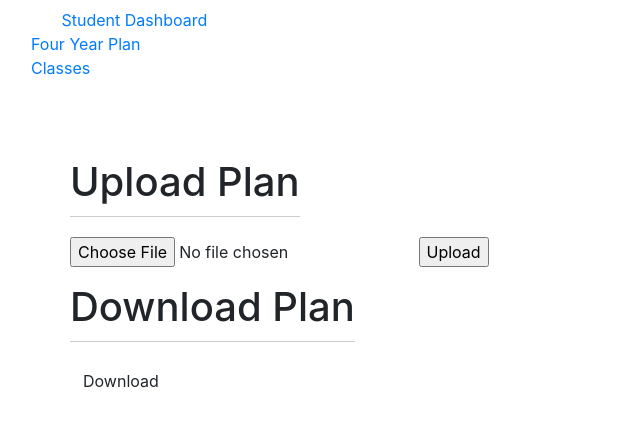
After one commit to GatorEducator/advisagator, a Flask app: page /students/4yrplan/ in a window 1280 px wide. The commit adds this page. Shown: the top 427 px of the page, without its empty margins (0-640 px from the left). Run offline with Flask 2, Linux system fonts and the light colour scheme; some libraries are stand-ins or nearby versions.

Commit message:
Four year plan page and template download added

```diff
--- a/application/students.py
+++ b/application/students.py
@@ -1,6 +1,10 @@
 """ Student endpoints """
 import flask
+import os
 
+from flask import Response
+from flask import send_file
+from flask import send_from_directory
 from flask import current_app as app
 from . import db_connect as db
 
@@ -97,3 +101,29 @@ def student_quiz_page(class_id, quiz_id):
 
     flask.flash(f"You receieved {result[0]} on this quiz.")
     return flask.render_template("/students/quiz_page.html", quiz_name=quiz_name)
+
+@app.route("/students/4yrplan/")
+def student_4yrplan():
+    """ 4 year plan page """
+    return flask.render_template(
+        "/students/4yrplan.html"
+    )
+
+#
+# @app.route('/download')
+# def download():
+#     file = open('4yrplan/4yrplan_template.csv','r')
+#     returnfile = file.read().encode('latin-1')
+#     file.close()
+#     return Response(returnfile,
+#         mimetype="text/csv",
+#         headers={"Content-disposition":
+#                  "attachment; filename=4yrplan_template.csv"})
+
+
+@app.route('/return-files/')
+def return_files_tut():
+	try:
+		return send_file('4yrplan/4yrplan_template.csv', attachment_filename='4yrplan_template.csv')
+	except Exception as e:
+		return str(e)
--- /dev/null
+++ b/application/templates/students/4yrplan.html
@@ -0,0 +1,44 @@
+{% extends "/students/base_template.html" %}
+	{% block title %}Student Dashboard Home{% endblock %}
+	{% block body %}
+		<style>
+			ul {
+				list-style-type: none;
+				margin: 0;
+			}
+		</style>
+		<div class="container">
+			<div class="row">
+				<div class="span12">
+					<h1>Upload Plan</h1>
+				</div>
+			</div>
+			<div class="row">
+				<div class="span4">
+					<form action = "/students/4yrplan/"
+	 				      method = "POST"
+				              enctype = "multipart/form-data">
+
+				 		<input type = "file" name = "file" />
+				 		<input type = "submit" value="Upload"/>
+					</form>
+				</div>
+			</div>
+		</div>
+		<p> </p>
+		<div class="container">
+			<div class="row">
+				<div class="span12">
+					<h1>Download Plan</h1>
+				</div>
+			</div>
+			<div class="row">
+				<div class="span4">
+						<form action = "/return-files/"
+									method = "GET"
+							 		<a href="/return-files/" target="blank"><button class='btn btn-default'>Download</button></a>
+				</div>
+			</div>
+		</div>
+
+	{% endblock %}
--- a/application/templates/students/base_template.html
+++ b/application/templates/students/base_template.html
@@ -36,7 +36,7 @@
          					<span class="icon-bar"></span>
        					</a>
 						<a class="brand" href="/students/">Student Dashboard</a><br>
-						<a class="brand" href="/students/">Four Year Plan</a><br>
+						<a class="brand" href="/students/4yrplan/">Four Year Plan</a><br>
 						<a class="brand" href="/students/classes/">Classes</a>
 						<div class="nav-collapse collapse">
 							<ul class="nav" id="main-menu-left">
```
Also changed, not shown: application/4yrplan/4yrplan_template.csv (added, +38 -0 lines), application/templates/teachers/downloads.html (added, +8 -0 lines), data/quizagator.db.
